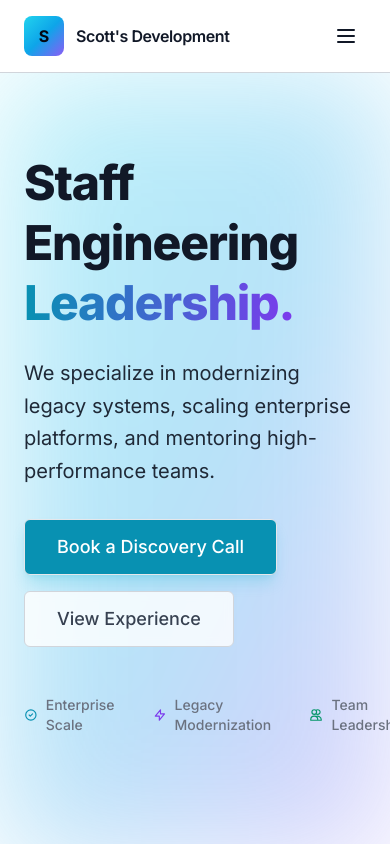
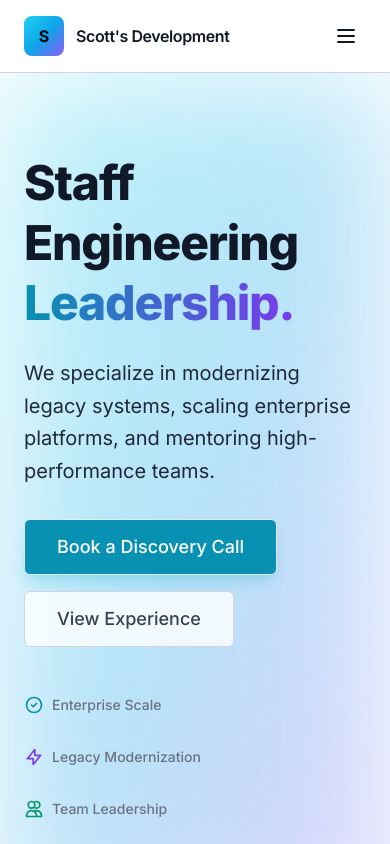
Before and after one commit to scottsdevelopment/scottsdevelopment.com, a Next.js app: page / in a window 390 px wide. Shown: the top 844 px of the page. Built offline with nearby package versions, Linux system fonts and the light colour scheme.

Commit message:
fix: improve mobile responsiveness for Team Leadership badges and contact email wrapping

```diff
--- a/src/app/components/Hero.js
+++ b/src/app/components/Hero.js
@@ -44,7 +44,7 @@ export default function Hero() {
             </Link>
           </div>
 
-          <div className="mt-12 flex items-center gap-8 text-sm font-medium text-gray-500">
+          <div className="mt-12 flex flex-wrap items-center gap-8 text-sm font-medium text-gray-500">
             <div className="flex items-center gap-2">
               <svg className="w-5 h-5 text-cyan-600" fill="none" viewBox="0 0 24 24" stroke="currentColor">
                 <path strokeLinecap="round" strokeLinejoin="round" strokeWidth={2} d="M9 12l2 2 4-4m6 2a9 9 0 11-18 0 9 9 0 0118 0z" />
--- a/src/app/contact/page.js
+++ b/src/app/contact/page.js
@@ -53,9 +53,9 @@ export default function Contact() {
                                     <div className="w-12 h-12 rounded-lg bg-cyan-50 flex items-center justify-center flex-shrink-0">
                                         <Mail className="w-6 h-6 text-cyan-600" />
                                     </div>
-                                    <div>
+                                    <div className="min-w-0">
                                         <h3 className="text-lg font-semibold text-gray-900 mb-1">Email</h3>
-                                        <a href="mailto:scott@scottsdevelopment.com" className="text-lg text-gray-600 hover:text-cyan-600 transition-colors">
+                                        <a href="mailto:scott@scottsdevelopment.com" className="text-lg text-gray-600 hover:text-cyan-600 transition-colors break-words">
                                             scott@scottsdevelopment.com
                                         </a>
                                     </div>
```
